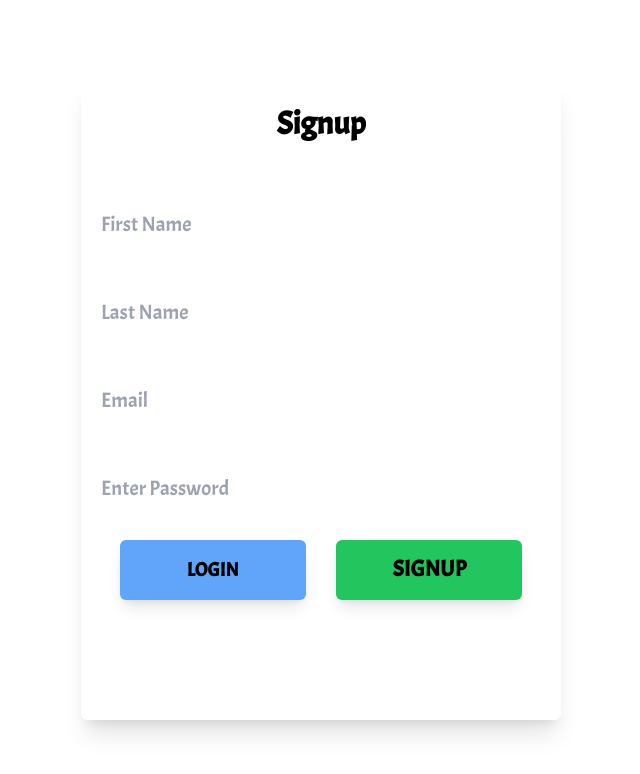
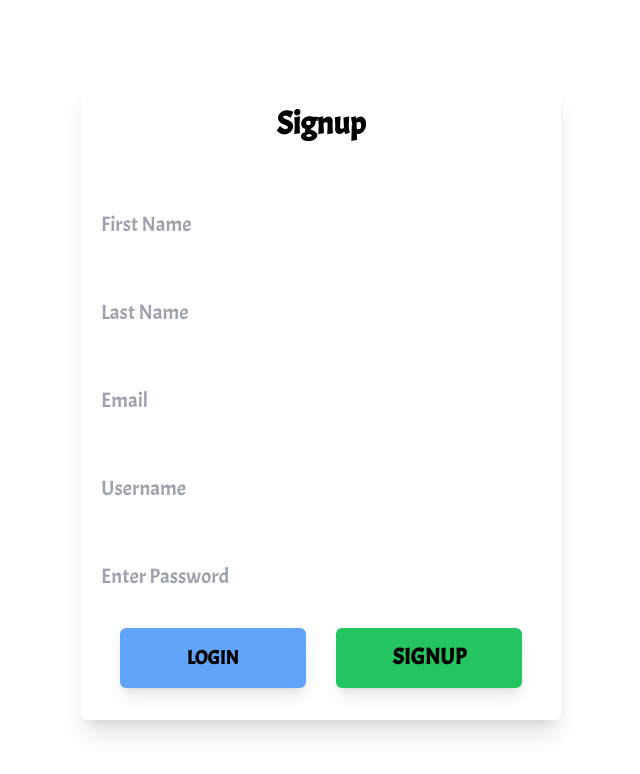
Before and after one commit to patriicke/mern-frontend, a React (Vite) app: page /signup in a window 1280 px wide. Shown: the top 774 px of the page, without its empty margins (319-959 px from the left). Built offline with nearby package versions, Linux system fonts and the light colour scheme.

Commit message:
Handling username since getting by id is not easier

```diff
--- a/src/Components/HOME/home.jsx
+++ b/src/Components/HOME/home.jsx
@@ -4,10 +4,10 @@ import axios from "../../axios/axios";
 import { useParams } from "react-router-dom";
 
 export default function Home() {
-  const { _id } = useParams();
+  const { id } = useParams();
   let [username, setUsername] = useState("");
   async function handleClient() {
-    const user = await axios.get(`/home/${_id}`);
+    const user = await axios.get(`/home/${id}`);
     console.log(user.data);
     let userName = `${user.data.fname} ${user.data.lname}`;
     setUsername((name) => userName);
--- a/src/Components/LOGIN/Login.jsx
+++ b/src/Components/LOGIN/Login.jsx
@@ -17,7 +17,7 @@ export default function Login() {
       const user = await axios.post("/login", newUser);
       console.log(user.data);
       if (user.data.email === newUser.email) {
-        navigate(`/home/${user.data._id}`);
+        navigate(`/home/${user.data.id}`);
       } else if (user.data === "Not Found") {
         setServerMsg((msg) => "User is not found. Please Signup");
       } else {
--- a/src/Components/SIGNUP/signup.jsx
+++ b/src/Components/SIGNUP/signup.jsx
@@ -60,6 +60,16 @@ export default function Signup() {
         </div>
         <div className="w-[100%] h-[12%] px-3">
           <input
+            type="text"
+            name="username"
+            placeholder="Username"
+            className="w-[100%] h-[100%] text-[1.3em]  focus:border-b-2 focus:border-blue-300 outline-none"
+            onChange={handleChange}
+            required
+          />
+        </div>
+        <div className="w-[100%] h-[12%] px-3">
+          <input
             type="password"
             name="password"
             placeholder="Enter Password"
```
